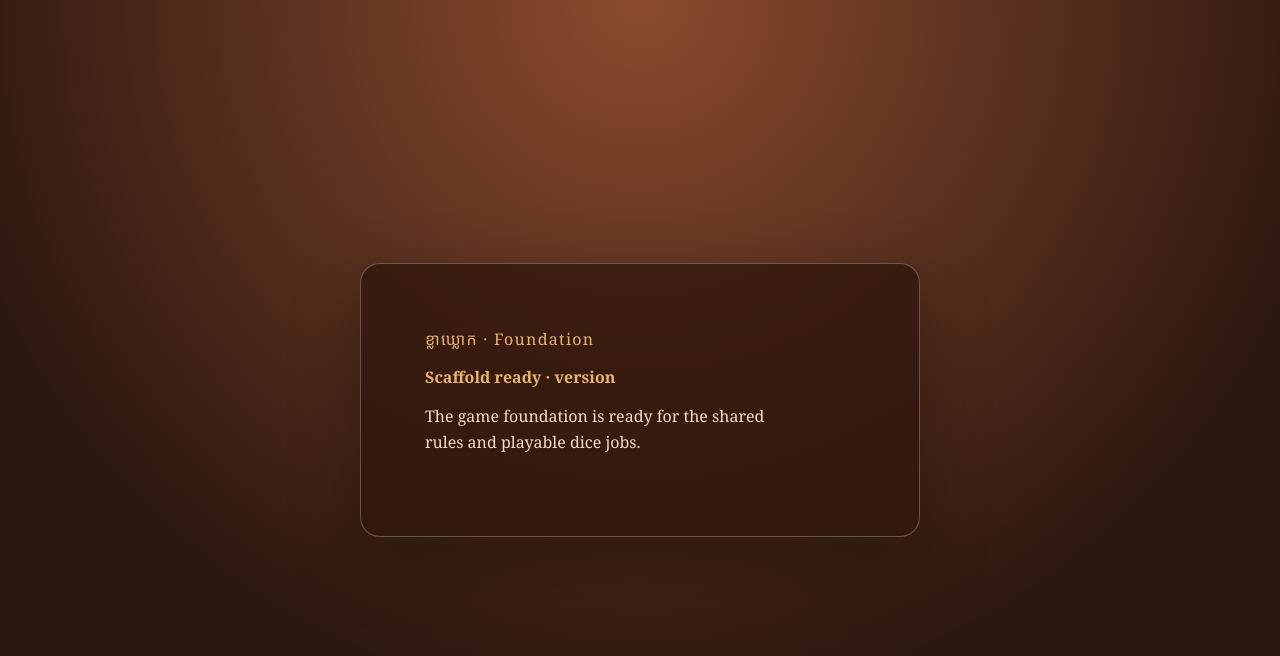
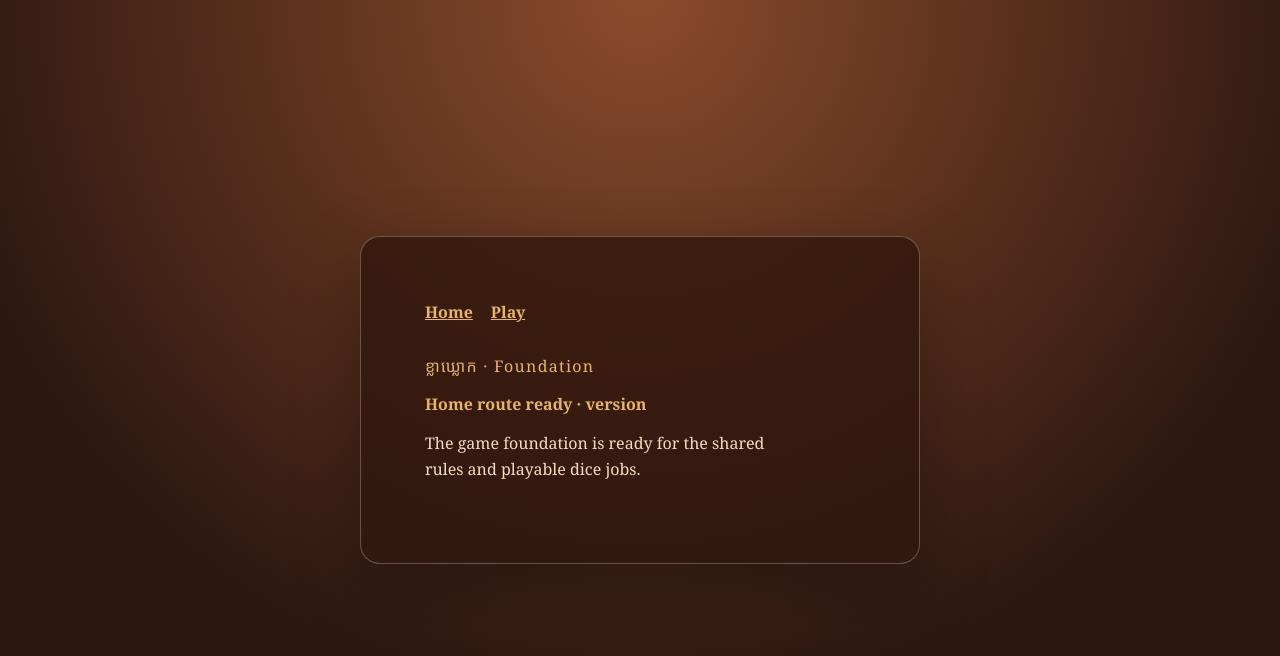
Before and after one commit to thypolen2-droid/Kla-Khlok, a React (Vite) app in the folder apps/web/: page / in a window 1280 px wide. Shown: the top 656 px of the page. Built offline with nearby package versions, Linux system fonts and the light colour scheme.

Commit message:
feat: add browser shell routes

```diff
--- a/apps/web/src/app.tsx
+++ b/apps/web/src/app.tsx
@@ -1,14 +1,25 @@
 import { GAME_NAME, GAME_VERSION } from "@kla-khlok/shared";
 
 export function App() {
+  const path = window.location.pathname;
+  const isPlayRoute = path === "/play";
+
   return (
     <main className="app-shell">
       <section className="welcome-card" aria-labelledby="game-title">
+        <nav aria-label="Main navigation">
+          <a href="/">Home</a>
+          <a href="/play">Play</a>
+        </nav>
         <p className="eyebrow">ខ្លាឃ្លោក · Foundation</p>
         <h1 id="game-title">{GAME_NAME}</h1>
-        <p className="status">Scaffold ready · version {GAME_VERSION}</p>
+        <p className="status">
+          {isPlayRoute ? "Play route ready" : "Home route ready"} · version {GAME_VERSION}
+        </p>
         <p className="description">
-          The game foundation is ready for the shared rules and playable dice jobs.
+          {isPlayRoute
+            ? "The playable table will be assembled in the next gameplay jobs."
+            : "The game foundation is ready for the shared rules and playable dice jobs."}
         </p>
       </section>
     </main>
--- a/apps/web/src/styles.css
+++ b/apps/web/src/styles.css
@@ -27,6 +27,9 @@ body { margin: 0; min-width: 320px; }
   box-shadow: 0 24px 70px rgba(0, 0, 0, 0.3);
 }
 
+nav { display: flex; gap: 18px; margin-bottom: 32px; }
+nav a { color: #e8b36b; font-weight: 700; }
+
 .eyebrow { margin: 0 0 16px; color: #e8b36b; letter-spacing: 0.08em; }
 h1 { margin: 0; font-size: clamp(2.4rem, 10vw, 5rem); line-height: 0.95; }
 .status { color: #e8b36b; font-weight: 700; }
```
Also changed, not shown: 2 other files (tests, documents, lock files or other folders).
